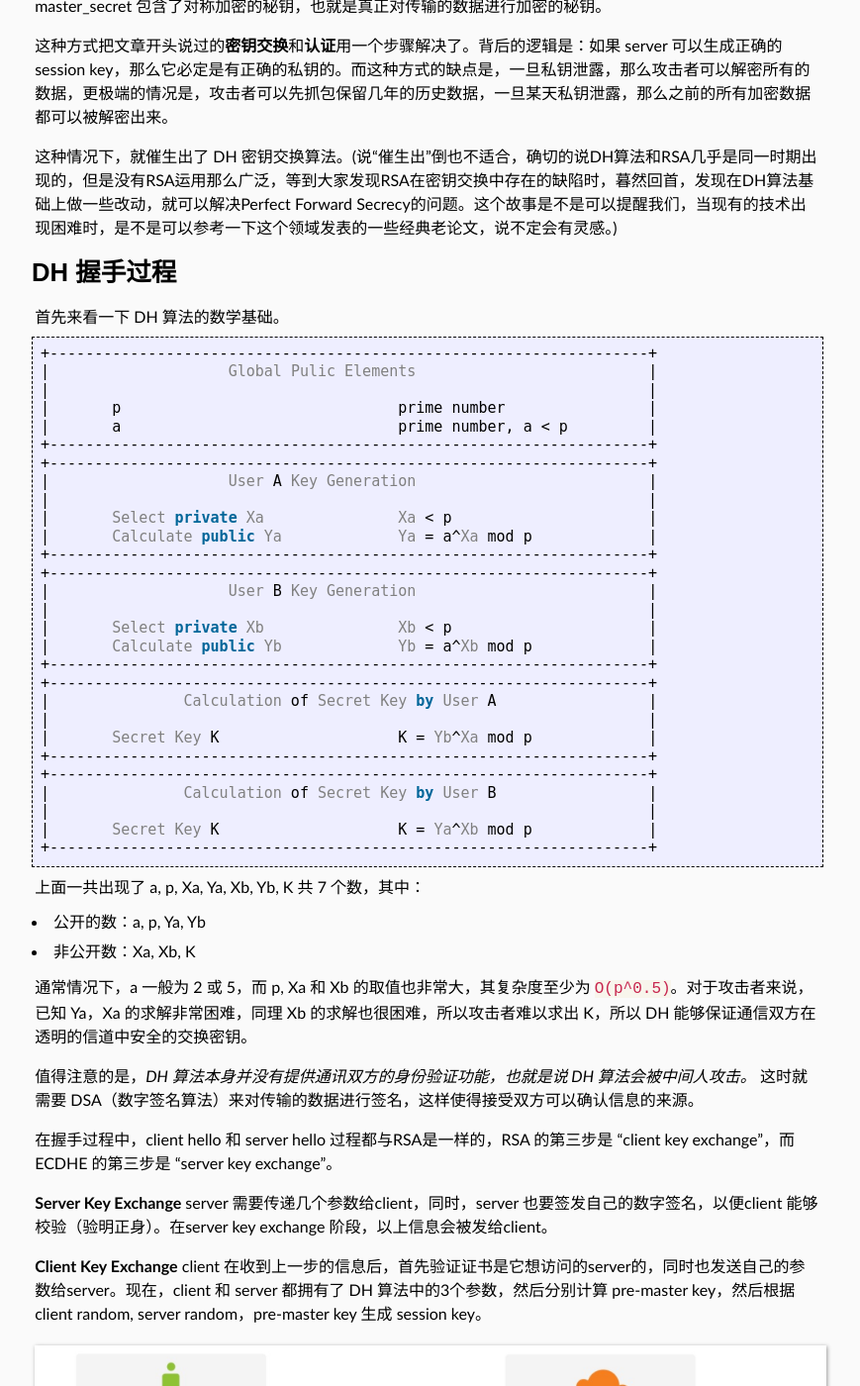
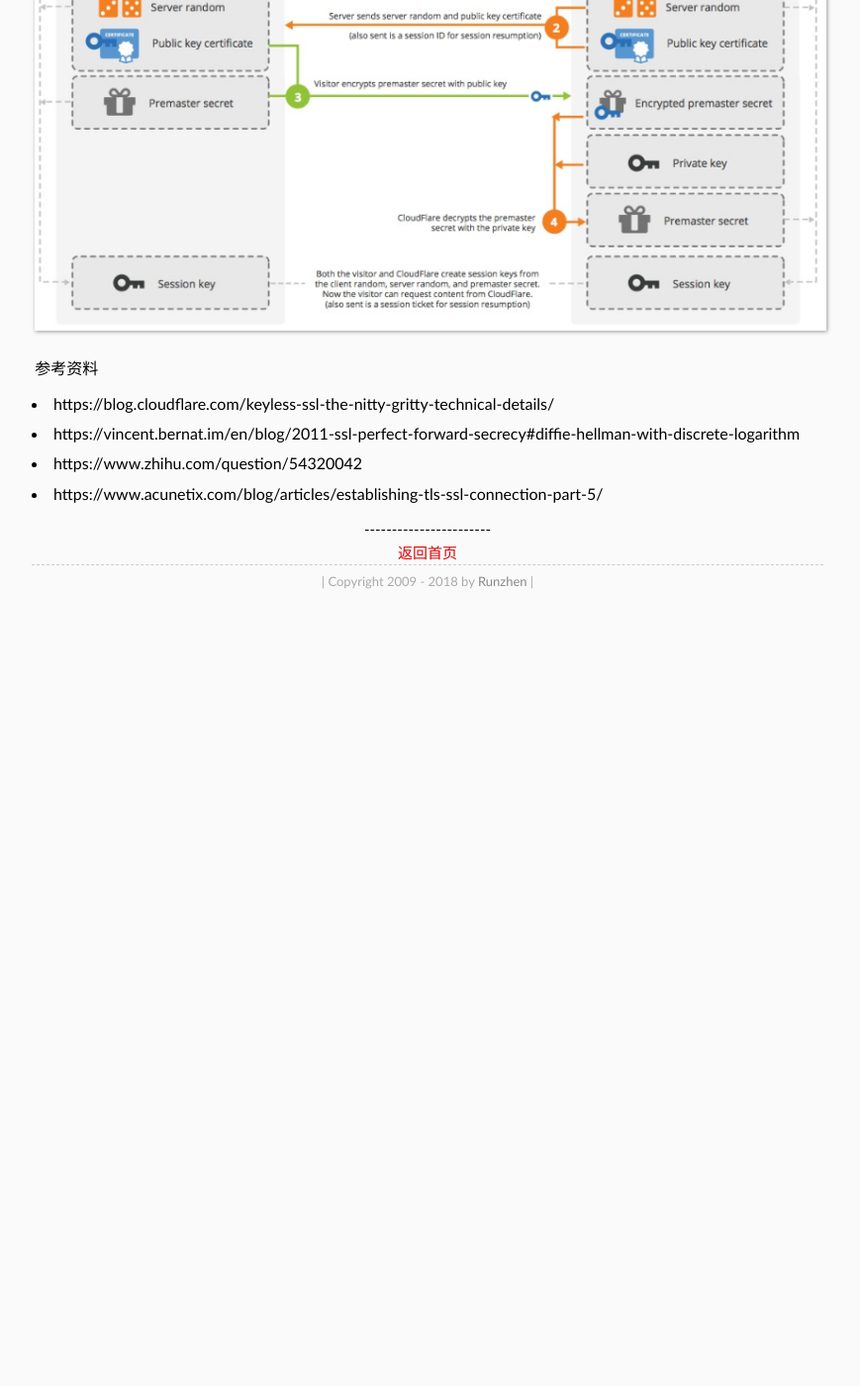
Before and after one commit to shaman7036/runzhen.github.io, a Jekyll site: the page built from _posts/2017-02-21-ssl-perfect-forward-secrecy.md, in a window 1280 px wide and 1400 px high, scrolled down 2733 px. Shown: the whole window at 99% size, without its empty margins (208-1077 px from the left). Built offline with Jekyll 4.4.1, drawn with Linux system fonts in a browser that asks for light colours; some web fonts are replaced; after the commit the page ends 3363 px from its top, so only the background shows below that; some of the changed text lies outside the part shown.

Commit message:
2017-02-21-ssl-perfect-forward-secrecy.md

````diff
--- a/_posts/2017-02-21-ssl-perfect-forward-secrecy.md
+++ b/_posts/2017-02-21-ssl-perfect-forward-secrecy.md
@@ -30,9 +32,7 @@
 
 在探讨 `Perfect Forward Secrecy` 之前，先来回顾一下旧的 TLS 握手过程会有什么缺陷。
 
-# 没有 PFS 的 RSA 握手过程
-
-![RSA handshake](/image/2017/ssl_handshake_rsa.png){:height="700" width="700"}
+## 没有 PFS 的 RSA 握手过程
 
 ### 第一步，ClientHello
 
@@ -66,84 +66,39 @@
 
 注意，上面三步我们提到了三次 **随机数**，这三个随机数是不一样的：
 
-1. client random
-2. server random
-3. 第三个最特别，被称为 PreMaster Key，它是由 client 用 RSA 或者 Diffie-Hellman 加密算法生成的。
+- client random
+- server random
+- 第三个最特别，被称为 PreMaster Key，它是由 client 用 RSA 或者 Diffie-Hellman 加密算法生成的。
 
 前面两者都随着 ClientHello，ServerHello `明文传输`，而 PreMaster Key 是需要用服务器的公钥加密后传给server，然后 server 用自己的私钥解密。
 
-至此，客户端和服务器都有了相同的`三个随机数`，然后它们会分别使用一个 PRF(Pseudo-Random Function) 来产生 master-secret。
+至此，客户端和服务器都有了相同的`三个随机数`，然后它们会分别使用一个 PRF(Pseudo-Random Function) 来产生一个`相同的` master-secret。
 
 > master_secret = PRF(pre_master_secret, ClientHello.random + ServerHello.random)
 
-master_secret 是一组秘钥，包含6各部分，但是对于非密码研究人员来说不需要知道的太详细，我们只要知道，master_secret 包含了对称加密的秘钥，也就是真正对传输的数据进行加密的秘钥。
+master secret 是一组秘钥，包含6各部分，对于我们非密码学研究人员来说，我们只要知道，master secret 包含了对称加密的秘钥，也就是真正对传输的数据进行加密的秘钥。
 
+## 缺陷
 
-这种方式把文章开头说过的**密钥交换**和**认证**用一个步骤解决了。背后的逻辑是：如果 server 可以生成正确的session key，那么它必定是有正确的私钥的。而这种方式的缺点是，一旦私钥泄露，那么攻击者可以解密所有的数据，更极端的情况是，攻击者可以先抓包保留几年的历史数据，一旦某天私钥泄露，那么之前的所有加密数据都可以被解密出来。
+有了上一节的基础知识之后，再回过头看看本文一开头说的两个问题，密钥协商和认证，会发现：`服务器的私钥同时用在了这两个过程中。`
 
-这种情况下，就催生出了 DH 密钥交换算法。(说“催生出”倒也不适合，确切的说DH算法和RSA几乎是同一时期出现的，但是没有RSA运用那么广泛，等到大家发现RSA在密钥交换中存在的缺陷时，暮然回首，发现在DH算法基础上做一些改动，就可以解决Perfect Forward Secrecy的问题。这个故事是不是可以提醒我们，当现有的技术出现困难时，是不是可以参考一下这个领域发表的一些经典老论文，说不定会有灵感。)
+在密钥协商阶段，服务器用私钥解密客户端发来的 PreMaster Key；在认证阶段，服务器发送的证书，证书中有一个数字签名，而这个签名是由证书基本信息的 hash 值再经过私钥加密得来的。
 
-# DH 握手过程
+这种方式把的逻辑是：如果 server 可以生成正确的session key，那么它必定是有正确的私钥的。
 
-首先来看一下 DH 算法的数学基础。
+而这种方式的缺点也非常严重，一旦私钥泄露，那么攻击者可以解密所有的数据，更极端的情况是，攻击者可以先抓包保留几年的历史数据，一旦某天私钥泄露，那么之前的所有加密数据都可以被解密出来。
 
-```
-+-------------------------------------------------------------------+
-|                    Global Pulic Elements                          |
-|                                                                   |
-|       p                               prime number                |
-|       a                               prime number, a < p         |
-+-------------------------------------------------------------------+
-+-------------------------------------------------------------------+
-|                    User A Key Generation                          |
-|                                                                   |
-|       Select private Xa               Xa < p                      |
-|       Calculate public Ya             Ya = a^Xa mod p             |
-+-------------------------------------------------------------------+
-+-------------------------------------------------------------------+
-|                    User B Key Generation                          |
-|                                                                   |
-|       Select private Xb               Xb < p                      |
-|       Calculate public Yb             Yb = a^Xb mod p             |
-+-------------------------------------------------------------------+
-+-------------------------------------------------------------------+
-|               Calculation of Secret Key by User A                 |
-|                                                                   |
-|       Secret Key K                    K = Yb^Xa mod p             |
-+-------------------------------------------------------------------+
-+-------------------------------------------------------------------+
-|               Calculation of Secret Key by User B                 |
-|                                                                   |
-|       Secret Key K                    K = Ya^Xb mod p             |
-+-------------------------------------------------------------------+
+这种情况下，就催生出了 DH 密钥交换算法。说“催生出”倒也不适合，确切的说DH算法和RSA几乎是同一时期出现的，但是没有RSA运用那么广泛，等到大家发现RSA在密钥交换中存在的缺陷时，暮然回首，发现在DH算法基础上做一些改动，就可以解决Perfect Forward Secrecy的问题。这个故事是不是可以提醒我们，当现有的技术出现困难时，是不是可以参考一下这个领域发表的一些经典老论文，说不定会有灵感。
 
-```
+关于如何用 DH 算法解决 RSA 的这个缺陷，请移步下一篇 [](/2017/03/pfs-ecdhe/)
 
-上面一共出现了 a, p, Xa, Ya, Xb, Yb, K 共 7 个数，其中：
+最后放上一张 RSA 握手过程的图。
 
-* 公开的数：a, p, Ya, Yb
-* 非公开数：Xa, Xb, K
-
-通常情况下，a 一般为 2 或 5，而 p, Xa 和 Xb 的取值也非常大，其复杂度至少为 `O(p^0.5)`。对于攻击者来说，已知 Ya，Xa 的求解非常困难，同理 Xb 的求解也很困难，所以攻击者难以求出 K，所以 DH 能够保证通信双方在透明的信道中安全的交换密钥。
-
-值得注意的是，*DH 算法本身并没有提供通讯双方的身份验证功能，也就是说 DH 算法会被中间人攻击。* 这时就需要 DSA（数字签名算法）来对传输的数据进行签名，这样使得接受双方可以确认信息的来源。
-
-在握手过程中，client hello 和 server hello 过程都与RSA是一样的，RSA 的第三步是 “client key exchange”，而 ECDHE 的第三步是 “server key exchange”。
-
-**Server Key Exchange**
-server 需要传递几个参数给client，同时，server 也要签发自己的数字签名，以便client 能够校验（验明正身）。在server key exchange 阶段，以上信息会被发给client。
-
-**Client Key Exchange**
-client 在收到上一步的信息后，首先验证证书是它想访问的server的，同时也发送自己的参数给server。现在，client 和 server 都拥有了 DH 算法中的3个参数，然后分别计算 pre-master key，然后根据 client random, server random，pre-master key 生成 session key。
-
-![RSA handshake](/image/2017/ssl_handshake_diffie_hellman.png)
-
-以上就是一个粗略版本的 RSA 和 DH 握手过程，而ECDH 是基于ECC（Elliptic Curve Cryptosystems）的 DH 密钥交换算法。ECDH 每次用一个固定的DH key，所以并不支持forward sercecy，支持 forward sercecy 的是 ECDHE 算法或其他版本的ECDH算法。
-
-# ECDHE 的具体过程
-
+![RSA handshake](/image/2017/ssl_handshake_rsa.png)
 
 
 参考资料
 * https://blog.cloudflare.com/keyless-ssl-the-nitty-gritty-technical-details/
 * https://vincent.bernat.im/en/blog/2011-ssl-perfect-forward-secrecy#diffie-hellman-with-discrete-logarithm
+* https://www.zhihu.com/question/54320042
+* https://www.acunetix.com/blog/articles/establishing-tls-ssl-connection-part-5/
````
Also changed, not shown: other parts of _posts/2017-02-21-ssl-perfect-forward-secrecy.md (+4 -2 lines).
